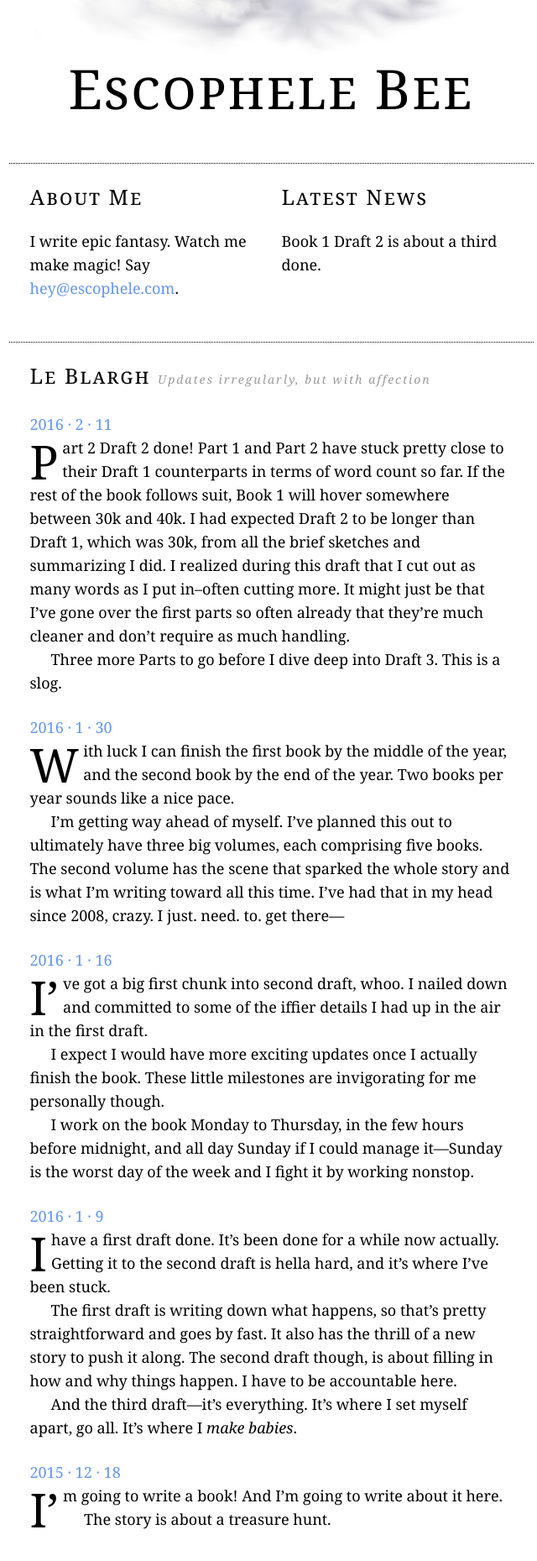
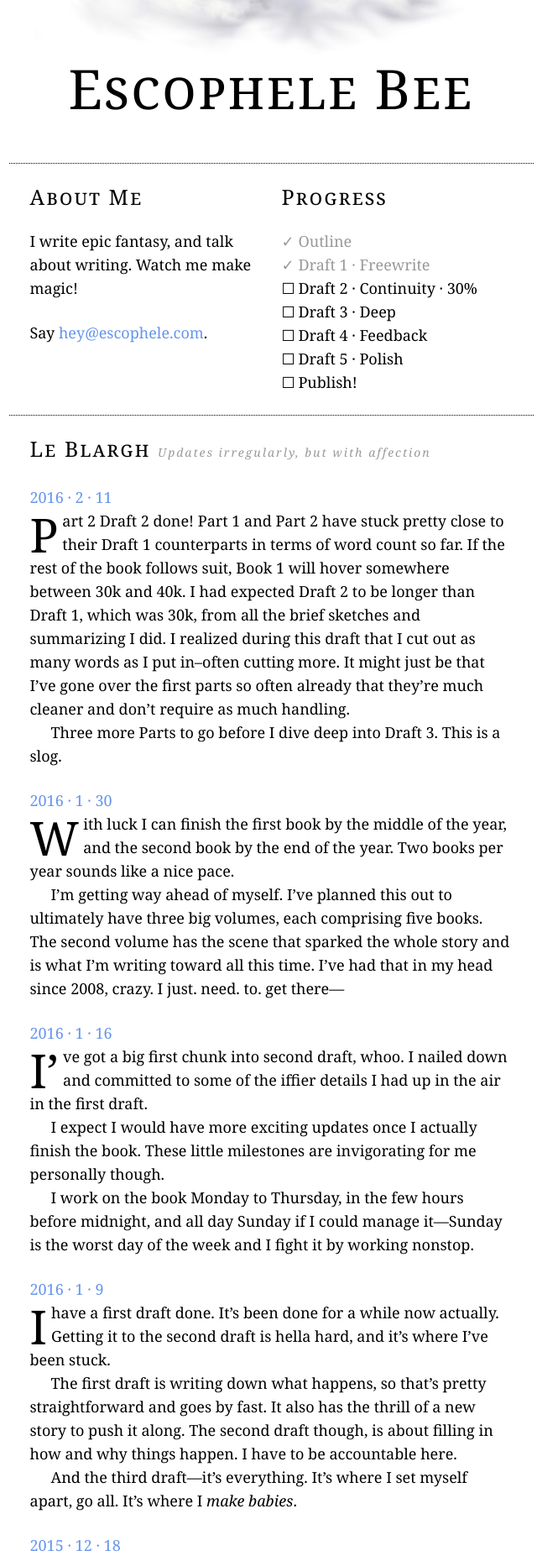
Before and after one commit to escophele/escophele, a Jekyll site: the page built from index.html, in a window 1280 px wide. Shown: the part 414-2273 px from the top of the page at 84% size, without its empty margins (317-957 px from the left). Built offline with Jekyll 4.4.1, drawn with Linux system fonts in a browser that asks for light colours; comment, search, counter and statistics services are not loaded.

Commit message:
add progress

```diff
--- a/_layouts/default.html
+++ b/_layouts/default.html
@@ -27,12 +27,21 @@
 
     <div class="column about">
       <h1>About Me</h1>
-      <p>I write epic fantasy. Watch me make magic! Say <a href="mailto:hey@escophele.com" title="Email me">hey@escophele.com</a>.</p>
+      <p>I write epic fantasy, and talk about writing. Watch me make magic!</p>
+      <p>Say <a href="mailto:hey@escophele.com" title="Email me">hey@escophele.com</a>.</p>
     </div>
 
     <div class="column news">
-      <h1>Latest News</h1>
-      <p>Book 1 Draft 2 is about a third done.</p>
+      <h1>Progress</h1>
+      <ul>
+        <li class="checked">Outline</li>
+        <li class="checked">Draft 1 &middot; Freewrite</li>
+        <li class="unchecked">Draft 2 &middot; Continuity &middot; 30%</li>
+        <li class="unchecked">Draft 3 &middot; Deep</li>
+        <li class="unchecked">Draft 4 &middot; Feedback</li>
+        <li class="unchecked">Draft 5 &middot; Polish</li>
+        <li class="unchecked">Publish!</li>
+      </ul>
     </div>
 
     <div class="column blargh">
--- a/_layouts/post.html
+++ b/_layouts/post.html
@@ -4,7 +4,7 @@ title:
 ---
 
 <div class="post">
-  <h2><a href="{{ page.url }}" title="Permalink to post">{{ page.date | date: '%Y &middot; %-m &middot; %-d' }}</a></h2>
+  <h2><a href="{{ page.url }}" title="Permalink">{{ page.date | date: '%Y &middot; %-m &middot; %-d' }}</a></h2>
 
   {{ content }}
 </div>
--- a/index.html
+++ b/index.html
@@ -5,7 +5,7 @@ title: Escophele Bee
 
 {% for post in site.posts limit:10 %}
 <div class="post">
-   <h2><a href="{{ post.url }}" title="Permalink to post">{{ post.date | date: '%Y &middot; %-m &middot; %-d' }}</a></h2>
+   <h2><a href="{{ post.url }}" title="Permalink">{{ post.date | date: '%Y &middot; %-m &middot; %-d' }}</a></h2>
    {{ post.content }}
 </div>
 {% endfor %}
--- a/style.css
+++ b/style.css
@@ -15,6 +15,9 @@ img
 
 a
 { text-decoration:none; color:cornflowerblue; }
+
+ul
+{ list-style:none; }
 
 .wrapper
 { position:relative; max-width:675px; padding:0 25px; margin:auto; box-sizing:border-box; }
@@ -55,6 +58,25 @@ a
 
 .escophele a
 { color:black; }
+
+.news .checked
+{ color:#999; }
+
+.news .checked:before
+{
+   content: "\2713";
+   display:inline-block;
+   width:10px;
+   padding-right:10px;
+}
+
+.news .unchecked:before
+{
+   content: "\2610";
+   display:inline-block;
+   width:10px;
+   padding-right:10px;
+}
 
 .blargh
 { width:575px; border-top:1px dotted black; padding:25px; margin:0; }
```
Also changed, not shown: 3 other files.
